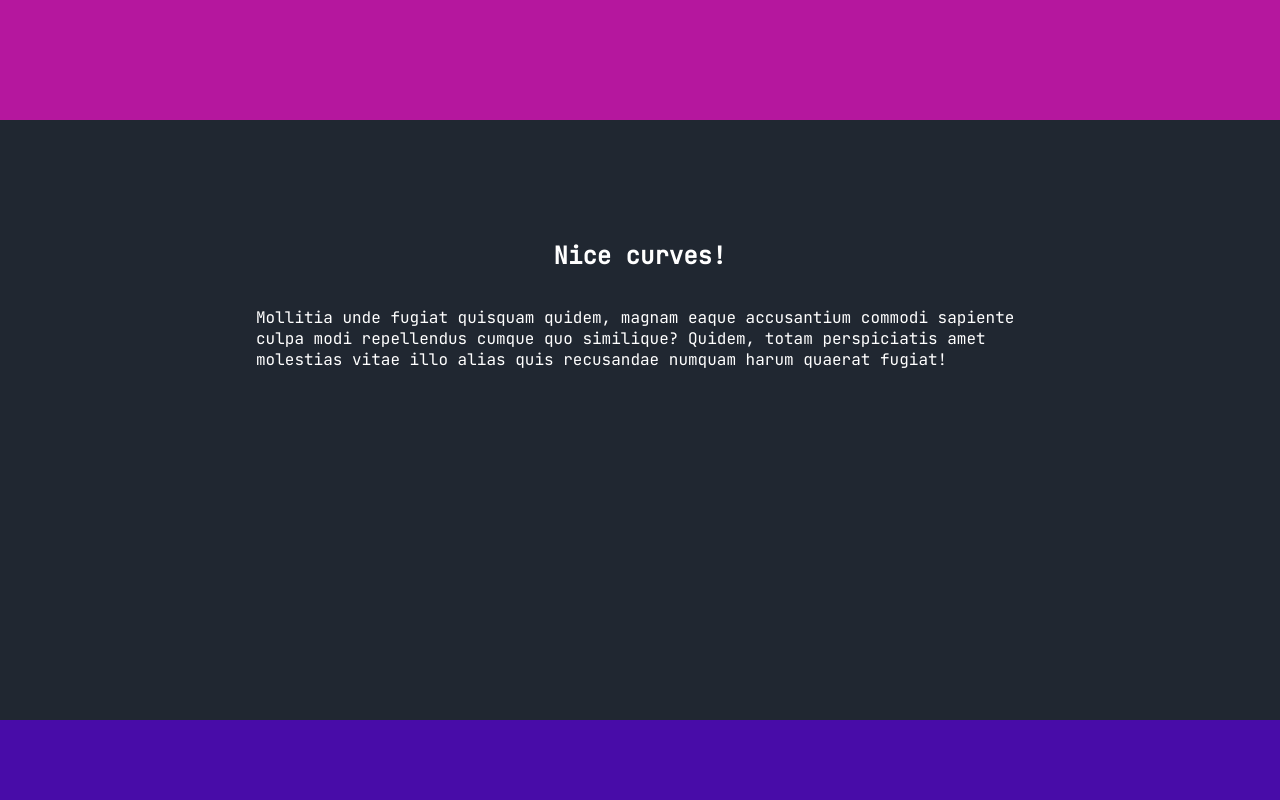
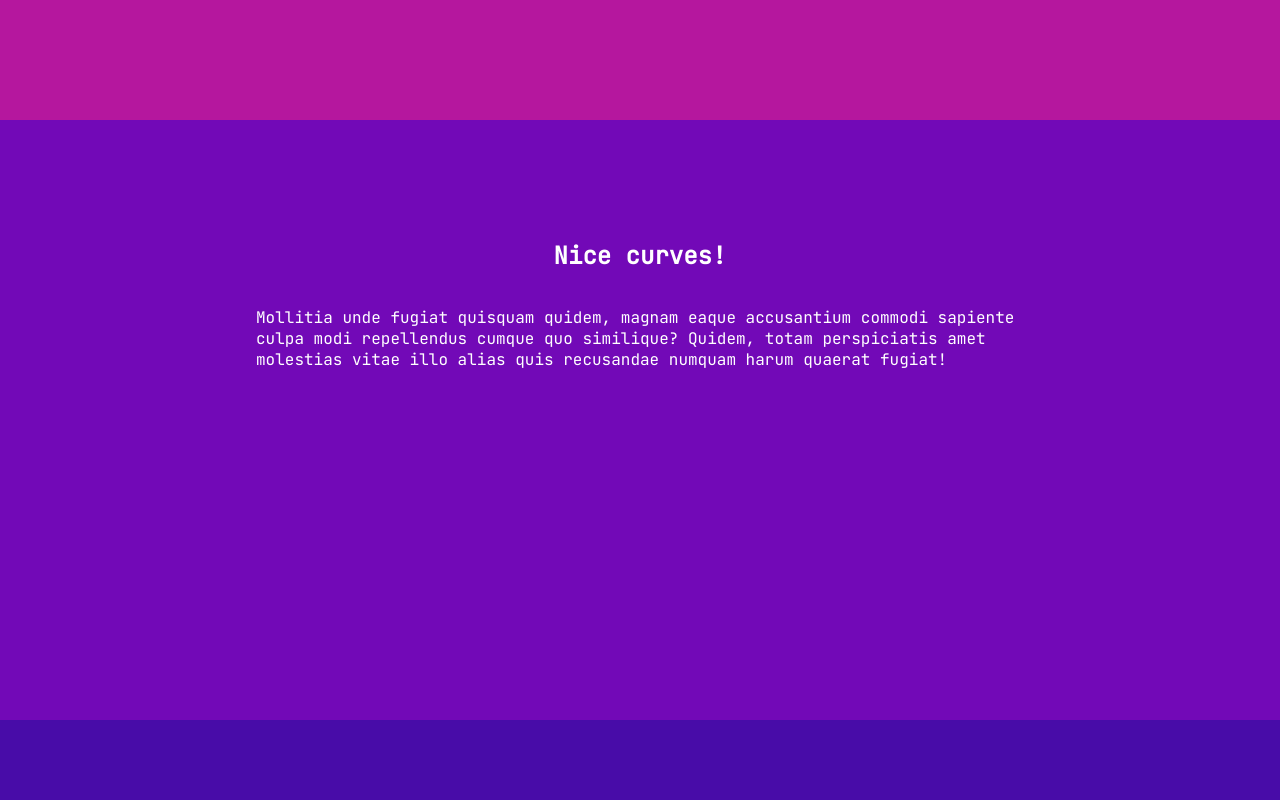
Before and after one commit to OccultSlolem/Curves-Testing, a plain HTML site: page index.html in a window 1280 px wide. Shown: the part 1080-1880 px from the top of the page. Drawn offline with Linux system fonts and the light colour scheme.

Commit message:
Fixed colors

```diff
--- a/index.html
+++ b/index.html
@@ -16,7 +16,7 @@
         font-family: 'JetBrains Mono';
         color:white;
         background-color: #202731;
-        overflow-x: hidden;
+        overflow-x: hidden ;
     }
 
     section {
@@ -64,6 +64,10 @@
         background-color: #B5179E;
     }
 
+    .purple {
+        background-color: #7209B7;
+    }
+
     .dark{
         background-color: #202731;
     }
@@ -100,7 +104,7 @@
         <h1>Nice curves!</h1>
         <p>Ratione fuga aliquid ullam est temporibus at saepe nobis inventore excepturi sint. Maxime voluptatum aspernatur repudiandae temporibus ratione fugiat itaque rerum vitae, necessitatibus odio voluptatem, tempora assumenda voluptas accusantium ducimus.</p>
     </section>
-    <section class="purple">
+    <section class="purple bubble">
         <h1>Nice curves!</h1>
         <p>Mollitia unde fugiat quisquam quidem, magnam eaque accusantium commodi sapiente culpa modi repellendus cumque quo similique? Quidem, totam perspiciatis amet molestias vitae illo alias quis recusandae numquam harum quaerat fugiat!</p>
     </section>
@@ -108,13 +112,13 @@
         <h1>Nice curves!</h1>
         <p>Aspernatur accusantium omnis distinctio ullam doloremque enim a inventore quidem laboriosam numquam totam aut sequi asperiores quasi modi, nobis iure. Dicta accusantium iusto odio. Enim perferendis necessitatibus fugit rem minus.</p>
     </section>
+    <section class="persian-blue">
+        <h1>Nice curves!</h1>
+        <p>Fugit nisi, tempora obcaecati doloribus accusantium commodi nulla necessitatibus repellendus consequuntur numquam officia maiores ipsa voluptatum quae ipsam minus illo veritatis odio atque. Harum hic quam corrupti perferendis ea deserunt!</p>
+    </section>
     <section class="ultramarine-blue">
         <h1>Nice curves!</h1>
         <p>Porro eveniet ducimus aspernatur voluptatem perferendis facere dolorum blanditiis? Voluptate aspernatur dignissimos amet dolores est sit beatae explicabo ducimus dolore nisi, nam vero fuga atque quo officiis laboriosam corrupti tempora.</p>
-    </section>
-    <section class="persian-blue">
-        <h1>Nice curves!</h1>
-        <p>Fugit nisi, tempora obcaecati doloribus accusantium commodi nulla necessitatibus repellendus consequuntur numquam officia maiores ipsa voluptatum quae ipsam minus illo veritatis odio atque. Harum hic quam corrupti perferendis ea deserunt!</p>
     </section>
     <section class="dodger-blue">
         <h1>Nice curves!</h1>
@@ -124,5 +128,9 @@
         <h1>Nice curves!</h1>
         <p>Debitis minima iure laboriosam quaerat accusantium, blanditiis enim? Ducimus dolores consequatur facilis ad labore dicta? Illo eos aperiam corporis reiciendis dolores, repellat, porro, quibusdam aliquam debitis commodi hic pariatur officiis.</p>
     </section>
+
+
+
+
 </body>
 </html>
```
